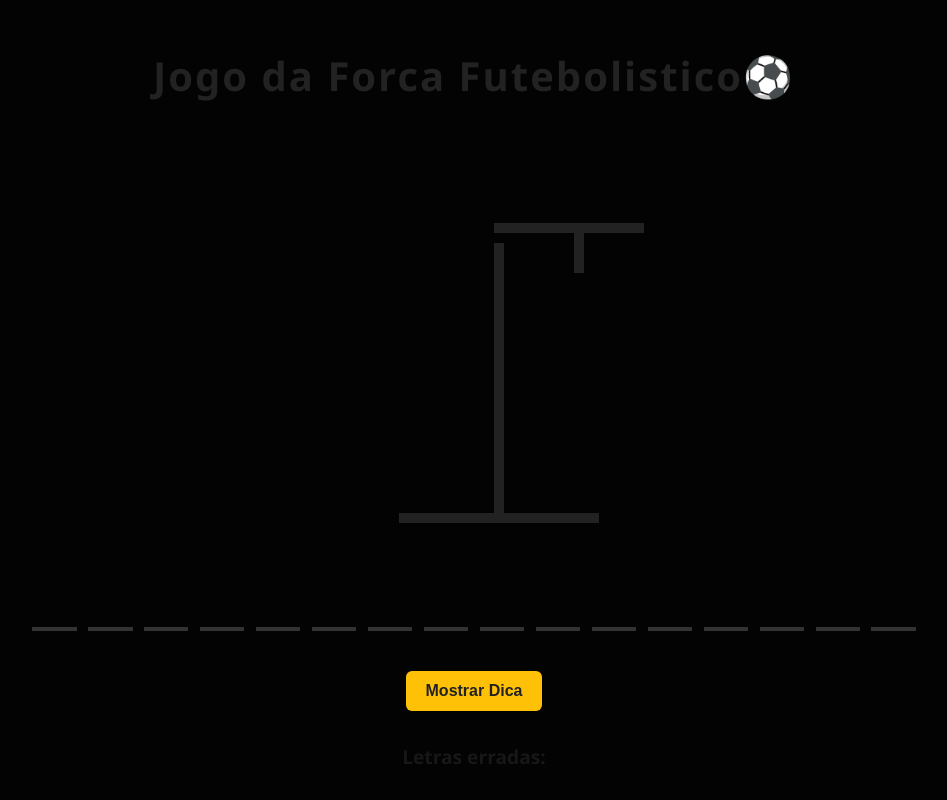
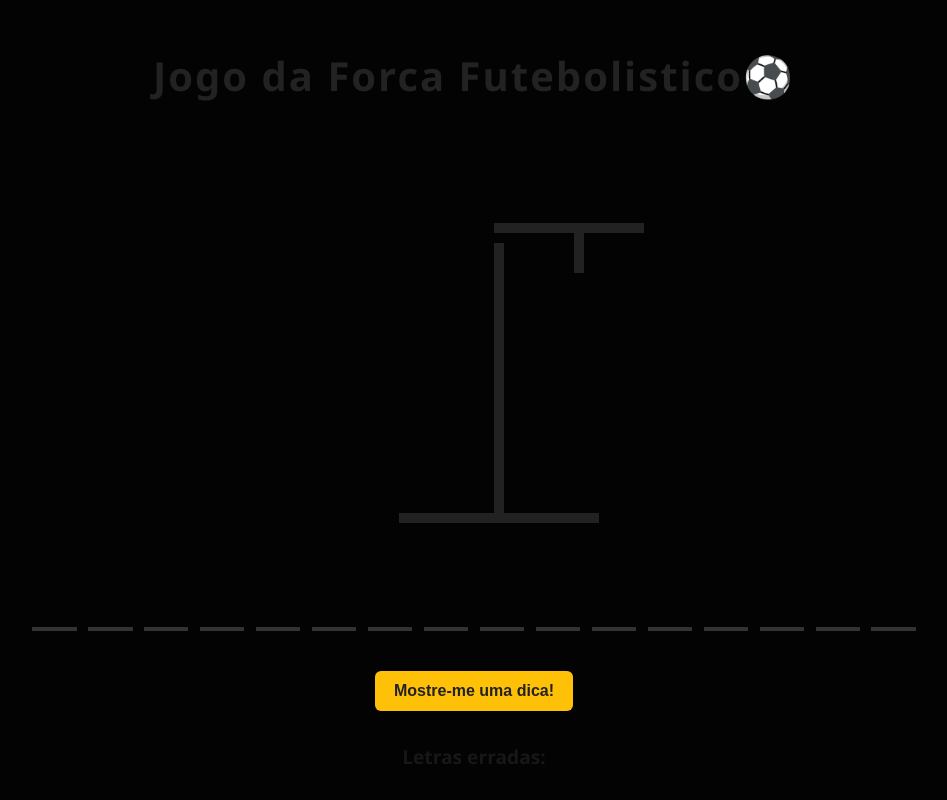
Before and after one commit to joao-emanuel-melo/estudos-front-end, a Next.js app in the folder jogo_da_forca/: page / in a window 1280 px wide. Shown: the top 800 px of the page, without its empty margins (166-1113 px from the left). Built offline with nearby package versions, Linux system fonts and the light colour scheme.

Commit message:
Alteração

```diff
--- a/jogo_da_forca/app/page.jsx
+++ b/jogo_da_forca/app/page.jsx
@@ -118,7 +118,7 @@ export default function HangmanGame() {
       <h1 className={styles.title}>Jogo da Forca Futebolistico⚽</h1>
 
       <div className={styles.gameStatus}>
-        {isWinner && "Parabéns, você venceu! 🎉"}
+        {isWinner && "Parabéns, você acertou essa!🎉"}
         {isLoser && `Você perdeu! A palavra era: ${wordToGuess}`}
       </div>
 
@@ -139,10 +139,10 @@ export default function HangmanGame() {
         ))}
       </div>
 
-      {/* Botão e caixa de Dica */}
+      {/* Botão e caixa da Dica */}
       {!showHint && !isWinner && !isLoser && (
         <button onClick={() => setShowHint(true)} className={styles.hintButton}>
-          Mostrar Dica
+          Mostre-me uma dica!
         </button>
       )}
       {showHint && <p className={styles.hint}>💡 {hint}</p>}
```
